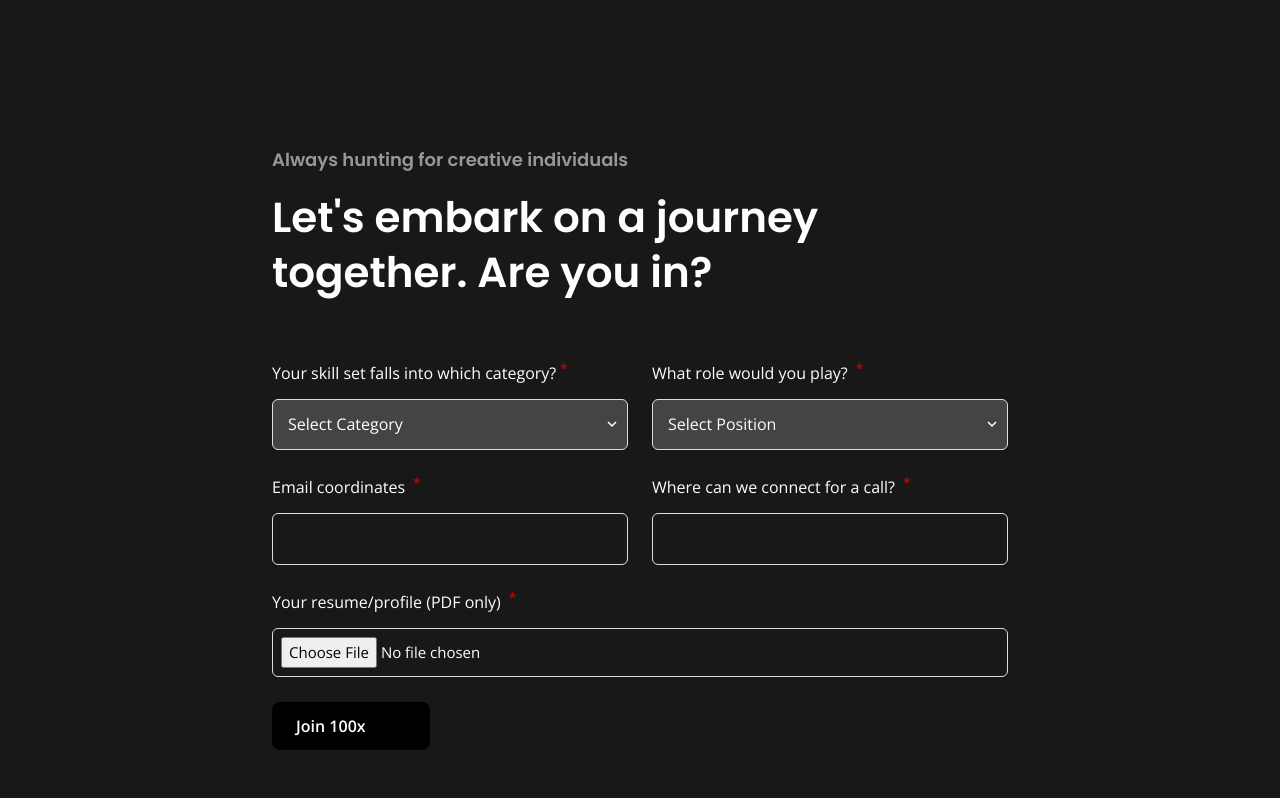
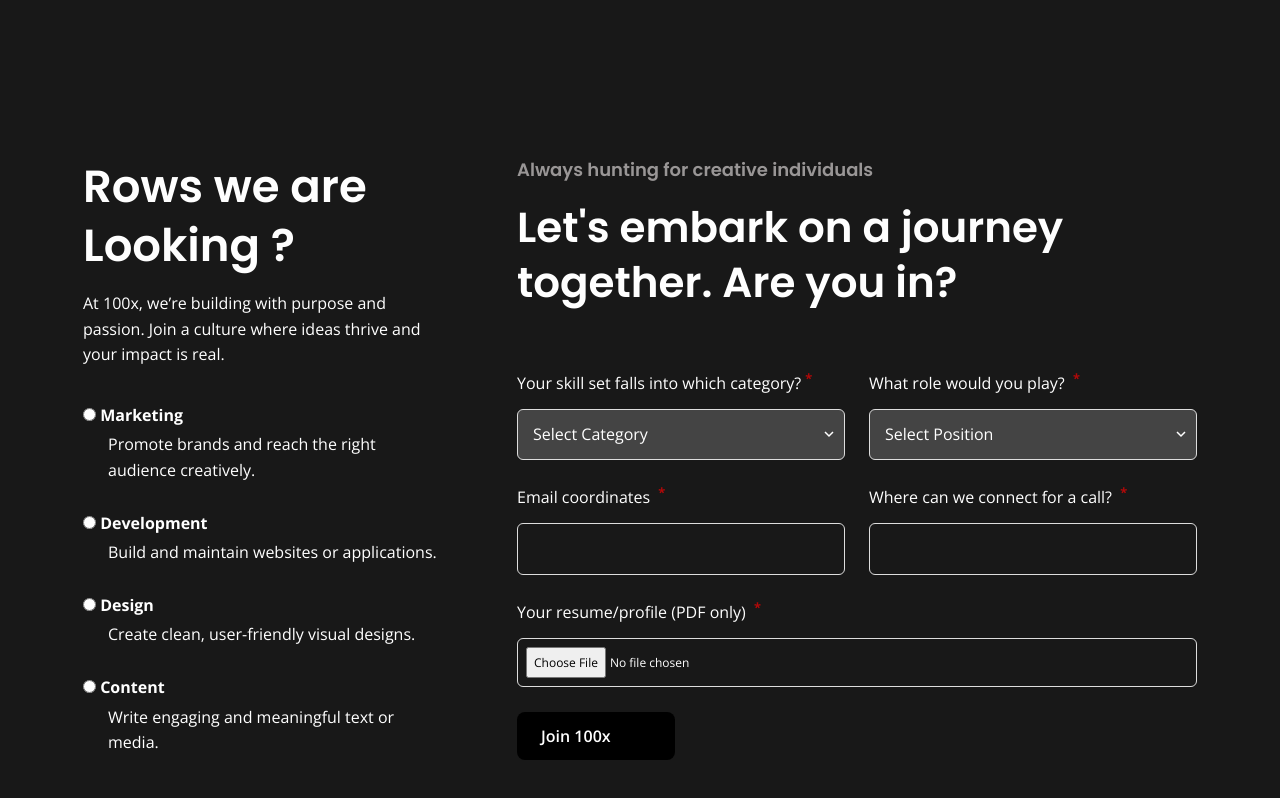
Before and after one commit to siddu-asd/arino-react, a React (Create React App) app: page /career in a window 1280 px wide. Shown: the part 552-1350 px from the top of the page. Built offline with nearby package versions, Linux system fonts and the light colour scheme; some icons are missing.

Commit message:
today -shareena

```diff
--- a/src/components/Pages/CareerPage.jsx
+++ b/src/components/Pages/CareerPage.jsx
@@ -7,34 +7,15 @@
 import Spacing from '../Spacing';
 
 const positionOptions = {
-    Development: [
-        'Full Stack Developer', 'Mobile App Developer', 'Web Developer', 'Software Engineer', 'DevOps Engineer', 'QA Engineer', 'Site Reliability Engineer (SRE)', 'Technical Lead',
-    ],
-    Design: [
-        'UI/UX Designer', 'Product Designer', 'Graphic Designer', 'Visual Designer', 'Interaction Designer', 'Design Lead',
-    ],
-    Data: [
-        'Data Scientist', 'Data Analyst', 'Machine Learning Engineer', 'AI Engineer', 'Big Data Engineer', 'Data Engineer', 'Business Intelligence Analyst',
-    ],
-    Cloud: [
-        'Cloud Engineer', 'Cloud Solutions Architect', 'AWS Engineer', 'Azure Engineer', 'Google Cloud Engineer',
-    ],
-    Security: [
-        'Cybersecurity Analyst', 'Security Engineer', 'Penetration Tester', 'SOC Analyst', 'Cloud Security Specialist', 'Information Security Manager',
-    ],
-    Testing: [
-        'Manual Tester', 'Automation Tester', 'Test Lead', 'Performance Tester', 'QA Analyst',
-    ],
-    Infrastructure: [
-        'Network Engineer', 'System Engineer', 'Database Administrator (DBA)', 'Linux Administrator', 'IT Infrastructure Manager',
-    ],
-    Marketing: [
-        'Digital Marketing Executive', 'SEO Specialist', 'Content Marketing Manager', 'Social Media Manager', 'Marketing Strategist', 'Email Marketing Specialist',
-        'Growth Hacker', 'Performance Marketing Manager', 'Campaign Manager', 'Brand Manager', 'Creative Director', 'Marketing Designer', 'Visual Branding Specialist',
-    ],
-    Content: [
-        'Content Writer', 'Copywriter', 'Technical Writer', 'Content Strategist', 'Editor',
-    ],
+  Development: ['Full Stack Developer', 'Mobile App Developer', 'Web Developer', 'Software Engineer', 'DevOps Engineer', 'QA Engineer', 'Site Reliability Engineer (SRE)', 'Technical Lead'],
+  Design: ['UI/UX Designer', 'Product Designer', 'Graphic Designer', 'Visual Designer', 'Interaction Designer', 'Design Lead'],
+  Data: ['Data Scientist', 'Data Analyst', 'Machine Learning Engineer', 'AI Engineer', 'Big Data Engineer', 'Data Engineer', 'Business Intelligence Analyst'],
+  Cloud: ['Cloud Engineer', 'Cloud Solutions Architect', 'AWS Engineer', 'Azure Engineer', 'Google Cloud Engineer'],
+  Security: ['Cybersecurity Analyst', 'Security Engineer', 'Penetration Tester', 'SOC Analyst', 'Cloud Security Specialist', 'Information Security Manager'],
+  Testing: ['Manual Tester', 'Automation Tester', 'Test Lead', 'Performance Tester', 'QA Analyst'],
+  Infrastructure: ['Network Engineer', 'System Engineer', 'Database Administrator (DBA)', 'Linux Administrator', 'IT Infrastructure Manager'],
+  Marketing: ['Digital Marketing Executive', 'SEO Specialist', 'Content Marketing Manager', 'Social Media Manager', 'Marketing Strategist', 'Email Marketing Specialist', 'Growth Hacker', 'Performance Marketing Manager', 'Campaign Manager', 'Brand Manager', 'Creative Director', 'Marketing Designer', 'Visual Branding Specialist'],
+  Content: ['Content Writer', 'Copywriter', 'Technical Writer', 'Content Strategist', 'Editor'],
 };
 
 export default function CareerPage() {
@@ -86,8 +67,6 @@
 
       if (response.ok) {
         setMessage('Application submitted successfully!');
-
-                // Reset form
         setSelectedCategory('');
         setSelectedPosition('');
         setEmail('');
@@ -106,32 +85,71 @@
 
   return (
     <>
-            <PageHeading
-                title="Get On Board"
-                bgSrc="/images/contact_hero_bg.jpeg"
-                pageLinkText="Careers"
-            />
+      <PageHeading title="Get On Board" bgSrc="/images/contact_hero_bg.jpeg" pageLinkText="Careers" />
       <Spacing lg="150" md="80" />
       <Div className="container">
-                <Div className="row">
-                    <Div className="col-lg-8 offset-lg-2">
+        <Div className="row flex-wrap flex-md-nowrap d-flex gap-5">
+          {/* Left: Description + Radio */}
+          <Div className="col-lg-4" style={{ paddingRight: '20px' ,margin: '0 auto', maxWidth: '400px', padding:'10px' }}>
+            <Div className="p-6" style={{ color: 'white' }}>
+              <h4 className="cs-primary_color mb-3" style={{ fontSize: '45px' }}>Rows we are Looking ?</h4>
+              <p style={{ fontSize: '16px' }}>
+                At 100x, we’re building with purpose and passion. Join a culture where ideas thrive and your impact is real.
+              </p>
+              <Spacing lg="20" md="20" />
+             <div style={{ fontSize: '16px' }}>
+  <label >
+    <span style={{ fontWeight: 'bold' ,PaddingBottom: '10px' }}>
+    <input type="radio" name="reason" value="innovation" /> Marketing</span>
+    <p style={{ marginLeft: '25px', marginTop: '4px' }}>
+      Promote brands and reach the right audience creatively.
+    </p>
+  </label><br />
+
+  <label>
+     <span style={{ fontWeight: 'bold' ,PaddingBottom: '10px' }}>
+    <input type="radio" name="reason" value="growth" /> Development</span>
+    <p style={{ marginLeft: '25px', marginTop: '4px' }}>
+      Build and maintain websites or applications.
+    </p>
+  </label><br />
+
+  <label>
+     <span style={{ fontWeight: 'bold' ,PaddingBottom: '10px' }}>
+    <input type="radio" name="reason" value="team" /> Design</span>
+    <p style={{ marginLeft: '25px', marginTop: '4px' }}>
+      Create clean, user-friendly visual designs.
+    </p>
+  </label><br />
+
+  <label>
+     <span style={{ fontWeight: 'bold' ,PaddingBottom: '10px' }}>
+    <input type="radio" name="reason" value="flexibility" /> Content</span>
+    <p style={{ marginLeft: '25px', marginTop: '4px' }}>
+      Write engaging and meaningful text or media.
+    </p>
+  </label>
+</div>
+
+            </Div>
+          </Div>
+
+          {/* Right: Form */}
+          <Div className="col-lg-8" style={{ margin: '0 auto', maxWidth: '700px', padding:'10px' }}>
+
            <SectionHeading
                             title="Let's embark on a journey together.
 Are you in? "
                             subtitle="Always hunting for creative individuals "
             />
+
             <Spacing lg="55" md="30" />
             <form onSubmit={handleSubmit} className="row cs-career-form" encType="multipart/form-data">
               <Div className="col-sm-6">
                 <label className="cs-primary_color">
                   Your skill set falls into which category?<span className="required-star">*</span>
                 </label>
-                                <select
-                                    className="cs-form_field"
-                                    value={selectedCategory}
-                                    onChange={(e) => setSelectedCategory(e.target.value)}
-                                    required
-                                >
+                <select className="cs-form_field" value={selectedCategory} onChange={(e) => setSelectedCategory(e.target.value)} required>
                   <option value="">Select Category</option>
                   {Object.keys(positionOptions).map((category) => (
                     <option key={category} value={category}>{category}</option>
@@ -144,13 +162,7 @@
                 <label className="cs-primary_color">
                   What role would you play? <span className="required-star">*</span>
                 </label>
-                                <select
-                                    className="cs-form_field"
-                                    value={selectedPosition}
-                                    onChange={(e) => setSelectedPosition(e.target.value)}
-                                    required
-                                    disabled={!selectedCategory}
-                                >
+                <select className="cs-form_field" value={selectedPosition} onChange={(e) => setSelectedPosition(e.target.value)} required disabled={!selectedCategory}>
                   <option value="">Select Position</option>
                   {positions.map((pos) => (
                     <option key={pos} value={pos}>{pos}</option>
@@ -163,16 +175,7 @@
                 <label className="cs-primary_color">
                   Email coordinates <span className="required-star">*</span>
                 </label>
-                                <input
-                                    type="email"
-                                    className="cs-form_field"
-                                    value={email}
-                                    onChange={(e) => setEmail(e.target.value)}
-                                    pattern="^[a-zA-Z0-9._%+-]+@[a-zA-Z0-9.-]+\.[a-zA-Z]{2,}$"
-                                    title="Please enter a valid email address"
-                                    required
-                                />
-
+                <input type="email" className="cs-form_field" value={email} onChange={(e) => setEmail(e.target.value)} pattern="^[a-zA-Z0-9._%+-]+@[a-zA-Z0-9.-]+\.[a-zA-Z]{2,}$" title="Please enter a valid email address" required />
                 <Spacing lg="20" md="20" />
               </Div>
 
@@ -180,16 +183,7 @@
                 <label className="cs-primary_color">
                   Where can we connect for a call? <span className="required-star">*</span>
                 </label>
-                                <input
-                                    type="tel"
-                                    className="cs-form_field"
-                                    value={phone}
-                                    onChange={(e) => setPhone(e.target.value.replace(/\D/g, ''))} // removes non-digits
-                                    maxLength={10}
-                                    pattern="\d{10}"
-                                    title="Please enter a valid 10-digit mobile number"
-                                    required
-                                />
+                <input type="tel" className="cs-form_field" value={phone} onChange={(e) => setPhone(e.target.value.replace(/\D/g, ''))} maxLength={10} pattern="\d{10}" title="Please enter a valid 10-digit mobile number" required />
                 <Spacing lg="20" md="20" />
               </Div>
 
@@ -197,14 +191,7 @@
                 <label className="cs-primary_color">
                   Your resume/profile (PDF only) <span className="required-star">*</span>
                 </label>
-                                <input
-                                    id="resumeInput"
-                                    type="file"
-                                    className="cs-form_field"
-                                    accept="application/pdf"
-                                    onChange={(e) => setResume(e.target.files[0])}
-                                    required
-                                />
+                <input id="resumeInput" type="file" className="cs-form_field" accept="application/pdf" onChange={(e) => setResume(e.target.files[0])} required />
                 <Spacing lg="25" md="25" />
               </Div>
 
--- a/src/scss/common/_general.scss
+++ b/src/scss/common/_general.scss
@@ -1660,6 +1660,8 @@
     }
   }
 }
+
+
 .cs-career-form {
   .cs-form_field {
     width: 100%;
@@ -1667,7 +1669,6 @@
     border: 1px solid #ddd;
     border-radius: 6px;
     font-size: 16px;
-
     max-height: 100;
     background-color: transparent;
     color: #fff;
@@ -1695,7 +1696,7 @@
 
   input[type='file'].cs-form_field {
     padding: 8px;
-    font-size: 15px;
+    font-size: 12px;
     border-radius: 6px;
     background-color: transparent;
     color: #fff;
```
Also changed, not shown: 1 other file (tests, documents, lock files or other folders). Lines whose indentation alone changed are shown as unchanged.
